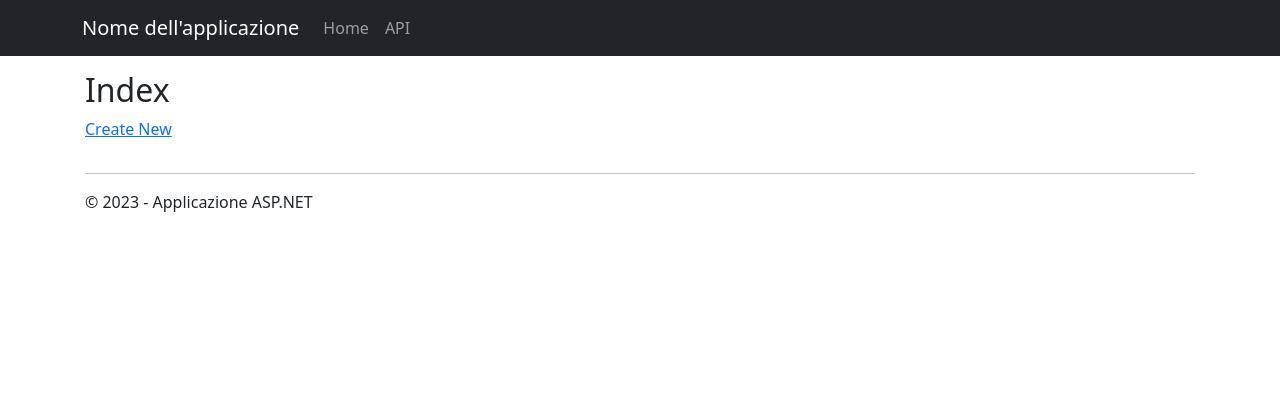
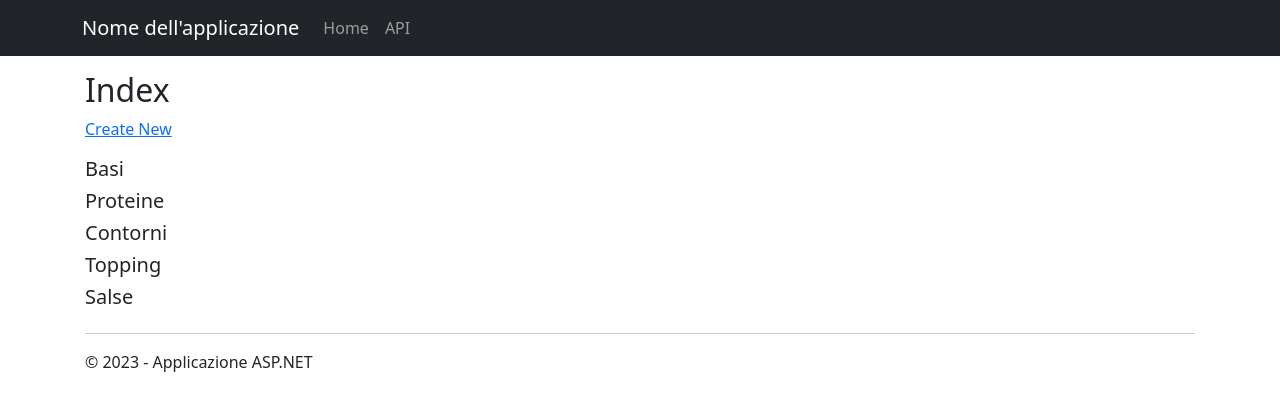
Before and after one commit to SimonePotenza1006/PokeriaCapstone, an ASP.NET MVC app: page /T_Ingredienti in a window 1280 px wide. Shown: the top 411 px of the page. Run offline with ASP.NET Core 8 and stand-ins for ASP.NET MVC 5, Linux system fonts and the light colour scheme; data that the repository does not hold is empty; the project's own start-up code is not run, and a stand-in starts its controllers and pages; some libraries are stand-ins or nearby versions.

Commit message:
Scritte le funzioni Js per poter aggiungere gli ingredienti alla composizione della Poke, e per tener conto della tipologia di ingredienti inseriti

```diff
--- /dev/null
+++ b/PokeriaCapstone/Content/Assets/MyCss/Composizione.css
@@ -0,0 +1,8 @@
+body {
+
+}
+
+.IngredienteInserito {
+    filter: grayscale(100%);
+    -webkit-filter: grayscale(100%);
+}
--- a/PokeriaCapstone/Controllers/T_IngredientiController.cs
+++ b/PokeriaCapstone/Controllers/T_IngredientiController.cs
@@ -137,5 +137,96 @@ namespace PokeriaCapstone.Views.Home
             }
             base.Dispose(disposing);
         }
+
+        private class Ingrediente
+        {
+            public int Id { get; set; }
+            public string Nome { get; set; }
+            public string Tipo { get; set; }
+            public decimal Prezzo { get; set; }
+            public string Foto { get; set; }
+        }
+
+        public JsonResult GetBasi()
+        {
+            List<Ingrediente>IngredientiBase = new List<Ingrediente>();
+
+            foreach (T_Ingredienti basi in db.T_Ingredienti.ToList())
+                IngredientiBase.Add(new Ingrediente
+                {
+                    Id = basi.IDIngrediente,
+                    Nome = basi.NomeIngrediente,
+                    Tipo = basi.TipoIngrediente,
+                    Prezzo = (decimal)basi.PrezzoAggiuntivo,
+                    Foto = basi.FotoIngrediente
+                });
+            return Json(IngredientiBase.Where(i => i.Tipo == "Base").ToList(), JsonRequestBehavior.AllowGet);
+        }
+
+        public JsonResult GetProteine()
+        {
+            List<Ingrediente> IngredientiProteine = new List<Ingrediente>();
+
+            foreach (T_Ingredienti basi in db.T_Ingredienti.ToList())
+                IngredientiProteine.Add(new Ingrediente
+                {
+                    Id = basi.IDIngrediente,
+                    Nome = basi.NomeIngrediente,
+                    Tipo = basi.TipoIngrediente,
+                    Prezzo = (decimal)basi.PrezzoAggiuntivo,
+                    Foto = basi.FotoIngrediente
+                });
+            return Json(IngredientiProteine.Where(i => i.Tipo == "Proteina").ToList(), JsonRequestBehavior.AllowGet);
+        }
+
+        public JsonResult GetContorni()
+        {
+            List<Ingrediente> IngredientiContorno = new List<Ingrediente>();
+
+            foreach (T_Ingredienti basi in db.T_Ingredienti.ToList())
+                IngredientiContorno.Add(new Ingrediente
+                {
+                    Id = basi.IDIngrediente,
+                    Nome = basi.NomeIngrediente,
+                    Tipo = basi.TipoIngrediente,
+                    Prezzo = (decimal)basi.PrezzoAggiuntivo,
+                    Foto = basi.FotoIngrediente
+                });
+            return Json(IngredientiContorno.Where(i => i.Tipo == "Contorno").ToList(), JsonRequestBehavior.AllowGet);
+        }
+
+        public JsonResult GetTopping()
+        {
+            List<Ingrediente> IngredientiTopping = new List<Ingrediente>();
+
+            foreach (T_Ingredienti basi in db.T_Ingredienti.ToList())
+                IngredientiTopping.Add(new Ingrediente
+                {
+                    Id = basi.IDIngrediente,
+                    Nome = basi.NomeIngrediente,
+                    Tipo = basi.TipoIngrediente,
+                    Prezzo = (decimal)basi.PrezzoAggiuntivo,
+                    Foto = basi.FotoIngrediente
+                });
+            return Json(IngredientiTopping.Where(i => i.Tipo == "Topping").ToList(), JsonRequestBehavior.AllowGet);
+        }
+
+        public JsonResult GetSalse()
+        {
+            List<Ingrediente> IngredientiSalse = new List<Ingrediente>();
+
+            foreach (T_Ingredienti basi in db.T_Ingredienti.ToList())
+                IngredientiSalse.Add(new Ingrediente
+                {
+                    Id = basi.IDIngrediente,
+                    Nome = basi.NomeIngrediente,
+                    Tipo = basi.TipoIngrediente,
+                    Prezzo = (decimal)basi.PrezzoAggiuntivo,
+                    Foto = basi.FotoIngrediente
+                });
+            return Json(IngredientiSalse.Where(i => i.Tipo == "Salsa").ToList(), JsonRequestBehavior.AllowGet);
+        }
+
+
     }
 }
--- a/PokeriaCapstone/Views/Shared/_Layout.cshtml
+++ b/PokeriaCapstone/Views/Shared/_Layout.cshtml
@@ -5,6 +5,7 @@
     <meta charset="utf-8" />
     <meta name="viewport" content="width=device-width" />
     <title>@ViewBag.Title - Applicazione ASP.NET</title>
+    <link rel="stylesheet" href="~/Content/Assets/MyCss/Composizione.css">
     @Styles.Render("~/Content/css")
     @Scripts.Render("~/bundles/modernizr")
 </head>
@@ -32,10 +33,9 @@
             <p>&copy; @DateTime.Now.Year - Applicazione ASP.NET</p>
         </footer>
     </div>
+    @Scripts.Render("~/bundles/bootstrap")
+    @Scripts.Render("~/bundles/jquery")
+    @RenderSection("scripts", required: false)
 
-    @Scripts.Render("~/bundles/jquery")
-    @Scripts.Render("~/bundles/bootstrap")
-    @Scripts.Render("~/AggiuntaIngredientiPoke")
-    @RenderSection("scripts", required: false)
 </body>
 </html>
--- a/PokeriaCapstone/Views/T_Ingredienti/Index.cshtml
+++ b/PokeriaCapstone/Views/T_Ingredienti/Index.cshtml
@@ -10,16 +10,161 @@
     @Html.ActionLink("Create New", "Create")
 </p>
 
-<div class="row row-cols-2">
-    @foreach (var item in Model)
-    {
-        <div class="card col" style="width: 18rem;">
-            <img src="~/Content/Assets/FotoIngredienti/@Html.DisplayFor(modelItem => item.FotoIngrediente)" class="card-img-top" alt="FotoIngrediente">
-            <div class="card-body">
-                <h5 class="card-title">@Html.DisplayFor(modelItem => item.NomeIngrediente)</h5>
-                <p class="card-text">@Html.DisplayFor(modelItem => item.PrezzoAggiuntivo)</p>
-                <a class="btn btn-primary" value="@Html.DisplayFor(modelItem => item.IDIngrediente)" onclick="AggiungiIngrediente">Aggiungi alla Poke</a>
-            </div>
-        </div>
-    }
+<h5>Basi</h5>
+<div id="divBasi" class="row row-cols-4">
+
 </div>
+
+<h5>Proteine</h5>
+<div id="divProteine" class="row row-cols-4 gap-2">
+
+</div>
+
+<h5>Contorni</h5>
+<div id="divContorni" class="row row-cols-4">
+
+</div>
+
+<h5>Topping</h5>
+<div id="divTopping" class="row row-cols-4">
+
+</div>
+
+<h5>Salse</h5>
+<div id="divSalse" class="row row-cols-4">
+
+</div>
+
+@section scripts {
+    @Scripts.Render("~/bundles/jqueryval")
+
+    <script>
+        $(document).ready(function () {
+            $.ajax({
+                method: "GET",
+                url: "GetBasi",
+                success: function (data) {
+                    console.log(data)
+                    $.each(data, function (i, item) {
+                        let div = "<div class='card col' style='width: 18rem;'>" +
+                            "<img class='cart-img-top' id='" + item.Id + "'  src='/Content/Assets/FotoIngredienti/" + item.Foto + "'/>" +
+                            "<div class='card-body'>" +
+                            "<h6 class='card-title'>" + item.Nome + "</h6>" +
+                            "<p class='card-text'> Prezzo aggiuntivo:" + item.Prezzo + "€</p>" +
+                            "</div>" +
+                            "<div>" +
+                            "<a class='btn btn-primary add' onclick=addBase(" + item.Id + ")> Aggiungi </button>" +
+                            "</div>" +
+                            "</div>"
+                        $("#divBasi").append(div)
+
+                    })
+                }
+            })
+        })
+    </script>
+    <script>
+        $(document).ready(function () {
+            $.ajax({
+                method: "GET",
+                url: "GetProteine",
+                success: function (data) {
+                    console.log(data)
+                    $.each(data, function (i, item) {
+                        let div = "<div class='card col' style='width: 18rem;'>" +
+                            "<img class='cart-img-top' id='" + item.Id + "'  src='/Content/Assets/FotoIngredienti/" + item.Foto + "'/>" +
+                            "<div class='card-body'>" +
+                            "<h6 class='card-title'>" + item.Nome + "</h6>" +
+                            "<p class='card-text'> Prezzo aggiuntivo:" + item.Prezzo + "€</p>" +
+                            "</div>" +
+                            "<div id='" + item.Id + "' class='" + item.Tipo + "'>" +
+                            "<a class='btn btn-primary add' onclick=addProteina(" + item.Id + ")> Aggiungi </button>" +
+                            "</div>" +
+                            "</div>"
+                        $("#divProteine").append(div)
+
+                    })
+                }
+            })
+        })
+    </script>
+    <script>
+        $(document).ready(function () {
+            $.ajax({
+                method: "GET",
+                url: "GetContorni",
+                success: function (data) {
+                    console.log(data)
+                    $.each(data, function (i, item) {
+                        let div = "<div class='card col' style='width: 18rem;'>" +
+                            "<img class='cart-img-top' id='" + item.Id + "'  src='/Content/Assets/FotoIngredienti/" + item.Foto + "'/>" +
+                            "<div class='card-body'>" +
+                            "<h6 class='card-title'>" + item.Nome + "</h6>" +
+                            "<p class='card-text'> Prezzo aggiuntivo:" + item.Prezzo + "€</p>" +
+                            "</div>" +
+                            "<div id='" + item.Id + "' class='" + item.Tipo + "'>" +
+                            "<a class='btn btn-primary' onClick=addContorno(" + item.Id + ")> Aggiungi </button>" +
+                            "</div>" +
+                            "</div>"
+                        $("#divContorni").append(div)
+
+                    })
+                }
+            })
+        })
+    </script>
+    <script>
+        $(document).ready(function () {
+            $.ajax({
+                method: "GET",
+                url: "GetTopping",
+                success: function (data) {
+                    console.log(data)
+                    $.each(data, function (i, item) {
+                        let div = "<div class='card col' style='width: 18rem;'>" +
+                            "<img class='cart-img-top' id='" + item.Id + "'  src='/Content/Assets/FotoIngredienti/" + item.Foto + "'/>" +
+                            "<div class='card-body'>" +
+                            "<h6 class='card-title'>" + item.Nome + "</h6>" +
+                            "<p class='card-text'> Prezzo aggiuntivo:" + item.Prezzo + "€</p>" +
+                            "</div>" +
+                            "<div id='" + item.Id + "' class='" + item.Tipo + "'>" +
+                            "<a class='btn btn-primary' onClick=addTopping(" + item.Id + ")> Aggiungi </button>" +
+                            "</div>" +
+                            "</div>"
+                        $("#divTopping").append(div)
+
+                    })
+                }
+            })
+        })
+    </script>
+    <script>
+        $(document).ready(function () {
+            $.ajax({
+                method: "GET",
+                url: "GetSalse",
+                success: function (data) {
+                    console.log(data)
+                    $.each(data, function (i, item) {
+                        let div = "<div class='card col' style='width: 18rem;'>" +
+                            "<img class='cart-img-top' id='" + item.Id + "'  src='/Content/Assets/FotoIngredienti/" + item.Foto + "'/>" +
+                            "<div class='card-body'>" +
+                            "<h6 class='card-title'>" + item.Nome + "</h6>" +
+                            "<p class='card-text'> Prezzo aggiuntivo:" + item.Prezzo + "€</p>" +
+                            "</div>" +
+                            "<div>" + item.Tipo + "'>" +
+                            "<a class='btn btn-primary' onClick=addSalsa(" + item.Id + ")> Aggiungi </button>" +
+                            "</div>" +
+                            "</div>"
+                        $("#divSalse").append(div)
+
+                    })
+                }
+            })
+        })
+    </script>
+    <script src="~/Scripts/AggiuntaIngredientiPoke.js">
+    </script>
+
+
+}
```
Also changed, not shown: PokeriaCapstone/Scripts/AggiuntaIngredientiPoke.js (+95 -2 lines), PokeriaCapstone/PokeriaCapstone.csproj.
